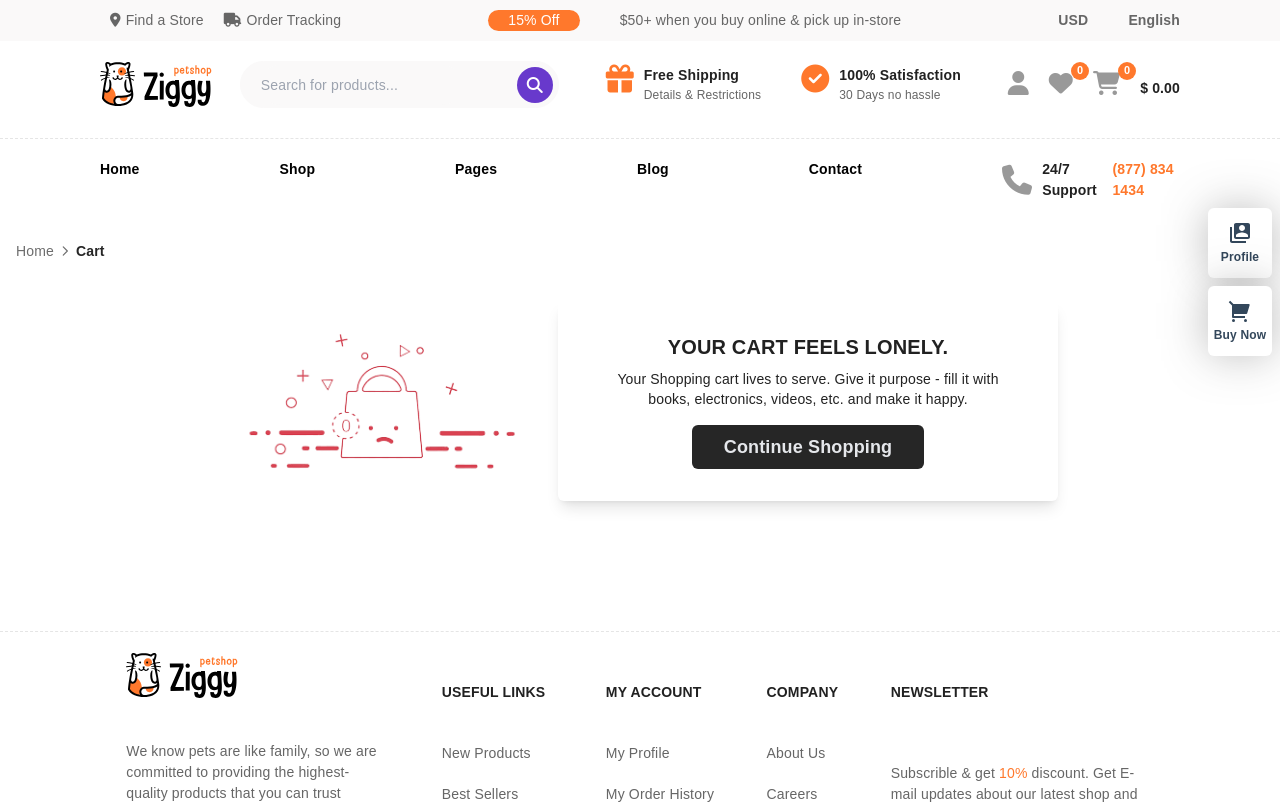
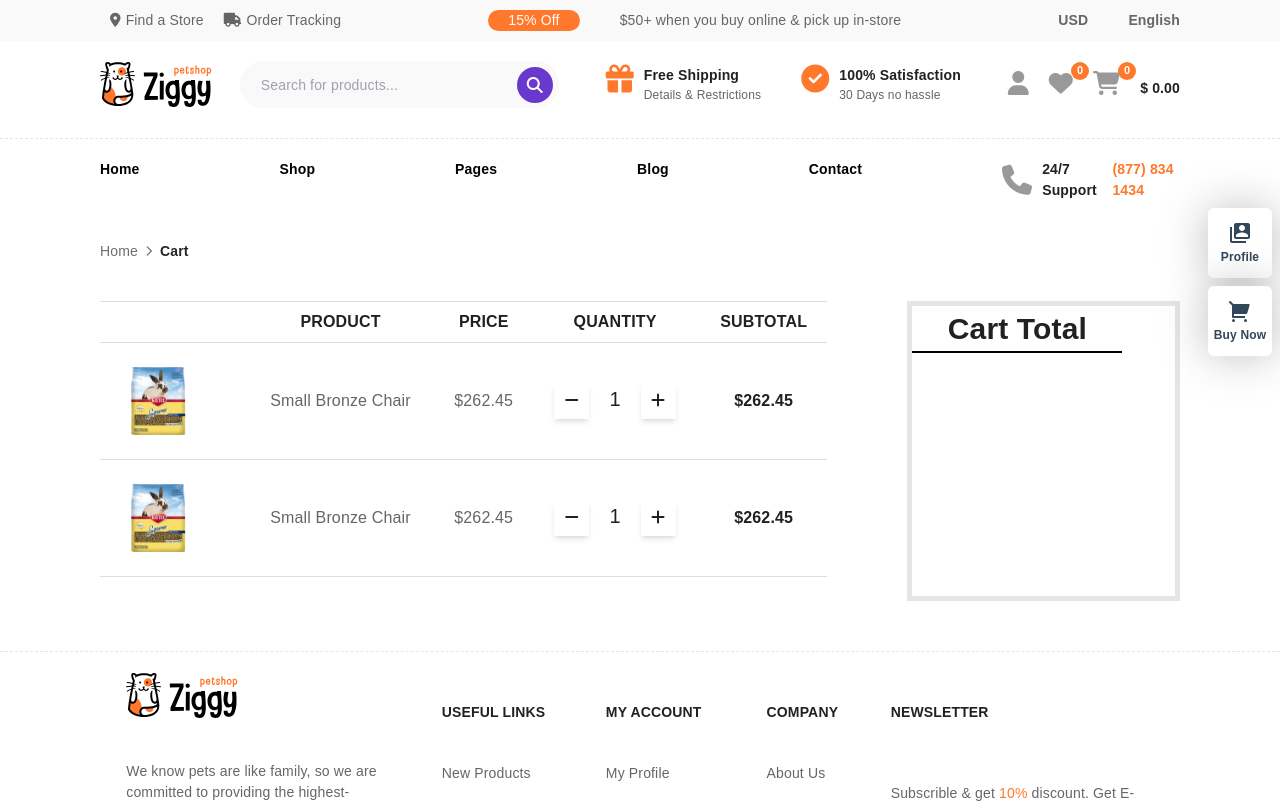
Before and after one commit to thovagaushop/PetShopFrontEnd, a React (Create React App) app: page /cart in a window 1280 px wide. Shown: the top 804 px of the page. Built offline with nearby package versions, Linux system fonts and the light colour scheme.

Commit message:
feat: cart

```diff
--- a/src/constants/index.js
+++ b/src/constants/index.js
@@ -89,10 +89,10 @@ export const SplOfferData = [
 // =================== User data Start here ==============
 export const userData = {
   token:
-    "eyJhbGciOiJIUzI1NiJ9.eyJzdWIiOiJ0ZXN0MzNAZ21haWwuY29tIiwiaWF0IjoxNzA2MTUxODA3LCJleHAiOjE3MDYyMzgyMDd9._Yg5_easf26gCrVxG7dvPCYkPcChuuEI7S6dN_eEj_A",
+    "eyJhbGciOiJIUzI1NiJ9.eyJzdWIiOiJ1c2VyQGdtYWlsLmNvbSIsImlhdCI6MTcwNjIwMjQ2MywiZXhwIjoxNzA2Mjg4ODYzfQ.uqD-Je0Fojrg5_C50NFxpTvtI23K18Za-luEw9coWXM",
   type: "Bearer",
-  id: "f0842994-6dbd-4bd0-8372-760f48feb3f2",
-  email: "test33@gmail.com",
+  id: "6b99873f-974d-461c-913e-3755889f7612",
+  email: "user@gmail.com",
   roles: ["ROLE_USER"],
 };
 // =================== PaginationItems Start here ===============
--- a/src/index.js
+++ b/src/index.js
@@ -5,7 +5,7 @@ import "slick-carousel/slick/slick.css";
 import CssBaseline from "@mui/material/CssBaseline";
 import { ThemeProvider } from "@mui/material/styles";
 import { Provider } from "react-redux";
-import { store } from "./redux/store";
+import { persistor, store } from "./redux/store";
 import "./index.css";
 import App from "./App";
 import theme from "./theme";
@@ -15,9 +15,9 @@ root.render(
   <ThemeProvider theme={theme}>
     <CssBaseline />
     <Provider store={store}>
-      {/* <PersistGate loading={null} persistor={persistor}> */}
-      <App />
-      {/* </PersistGate> */}
+      <PersistGate loading={null} persistor={persistor}>
+        <App />
+      </PersistGate>
     </Provider>
   </ThemeProvider>
 );
--- a/src/pages/Cart/Cart.js
+++ b/src/pages/Cart/Cart.js
@@ -6,6 +6,8 @@ import Breadcrumbs from "../../components/pageProps/Breadcrumbs";
 import { resetCart } from "../../redux/orebiSlice";
 import { emptyCart } from "../../assets/images/index";
 import ItemCard from "./ItemCard";
+import { product1 } from "../../assets/images/index";
+import "./mainCart.css";
 
 const Cart = () => {
   const dispatch = useDispatch();
@@ -30,9 +32,66 @@ const Cart = () => {
     }
   }, [totalAmt]);
   return (
-    <div className="max-w-container mx-auto px-4">
+    <div className="px-[100px]">
       <Breadcrumbs title="Cart" />
-      {products.length > 0 ? (
+
+      <div className="flex justify-between items-start gap-20">
+        <table className="cart-table">
+          <thead>
+            <tr>
+              <th></th>
+              <th>PRODUCT</th>
+              <th>PRICE</th>
+              <th>QUANTITY</th>
+              <th>SUBTOTAL</th>
+            </tr>
+          </thead>
+          <tbody>
+            <tr>
+              <td>
+                <img src={product1} alt="" width="100px" height="120px" />
+              </td>
+              <td className="text-[#666]">Small Bronze Chair</td>
+              <td className="text-[#666]">$262.45</td>
+              <td className="">
+                <button className="w-[35px] h-[35px] shadow-md shadow-grey-500/50">
+                  <i class="fas fa-minus"></i>
+                </button>
+                <span className="px-[20px] text-[20px]">1</span>
+                <button className="w-[35px] h-[35px] shadow-md shadow-grey-500/50">
+                  <i class="fas fa-plus"></i>
+                </button>
+              </td>
+              <td className="font-bold">$262.45</td>
+            </tr>
+            <tr>
+              <td>
+                <img src={product1} alt="" width="100px" height="120px" />
+              </td>
+              <td className="text-[#666]">Small Bronze Chair</td>
+              <td className="text-[#666]">$262.45</td>
+              <td className="">
+                <button className="w-[35px] h-[35px] shadow-md shadow-grey-500/50">
+                  <i class="fas fa-minus"></i>
+                </button>
+                <span className="px-[20px] text-[20px]">1</span>
+                <button className="w-[35px] h-[35px] shadow-md shadow-grey-500/50">
+                  <i class="fas fa-plus"></i>
+                </button>
+              </td>
+              <td className="font-bold">$262.45</td>
+            </tr>
+          </tbody>
+        </table>
+        <div className="w-[400px] h-[300px] border-[5px] border-[#E5E5E5]">
+          <div></div>
+          <div className="text-[30px] font-bold border-b-2 border-black flex justify-center w-[80%]">
+            Cart Total
+          </div>
+        </div>
+      </div>
+
+      {/* {products.length > 0 ? (
         <div className="pb-20">
           <div className="w-full h-20 bg-[#F5F7F7] text-primeColor hidden lgl:grid grid-cols-5 place-content-center px-6 text-lg font-titleFont font-semibold">
             <h2 className="col-span-2">Product</h2>
@@ -130,7 +189,7 @@ const Cart = () => {
             </Link>
           </div>
         </motion.div>
-      )}
+      )} */}
     </div>
   );
 };
--- /dev/null
+++ b/src/pages/Cart/mainCart.css
@@ -0,0 +1,18 @@
+table.cart-table {
+
+    border-collapse: collapse;
+    width: 100%;
+
+}
+
+.cart-table th,
+td {
+    padding: 8px;
+    text-align: left;
+    border-bottom: 1px solid #ddd;
+    text-align: center;
+}
+
+.cart-table th {
+    border-top: 1px solid #ddd;
+}
--- a/src/redux/store.js
+++ b/src/redux/store.js
@@ -12,28 +12,22 @@ import {
 import storage from "redux-persist/lib/storage";
 import orebiReducer from "./orebiSlice";
 
-// const persistConfig = {
-//   key: "root",
-//   version: 1,
-//   storage,
-// };
+const persistConfig = {
+  key: "root",
+  version: 1,
+  storage,
+};
 
-// const persistedReducer = persistReducer(persistConfig, orebiReducer);
-
-// export const store = configureStore({
-//   reducer: { orebiReducer: persistedReducer },
-//   middleware: (getDefaultMiddleware) =>
-//     getDefaultMiddleware({
-//       serializableCheck: {
-//         ignoredActions: [FLUSH, REHYDRATE, PAUSE, PERSIST, PURGE, REGISTER],
-//       },
-//     }),
-// });
-
-// export let persistor = persistStore(store);
+const persistedReducer = persistReducer(persistConfig, orebiReducer);
 
 export const store = configureStore({
-  reducer: {
-    orebiReducer,
-  },
+  reducer: { orebiReducer: persistedReducer },
+  middleware: (getDefaultMiddleware) =>
+    getDefaultMiddleware({
+      serializableCheck: {
+        ignoredActions: [FLUSH, REHYDRATE, PAUSE, PERSIST, PURGE, REGISTER],
+      },
+    }),
 });
+
+export let persistor = persistStore(store);
```
Also changed, not shown: src/pages/Cart/MainCart.js (added), src/pages/Cart/MainCartItem.js (added).
